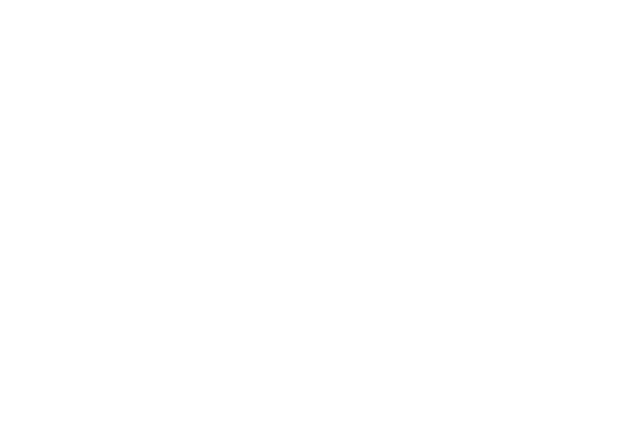
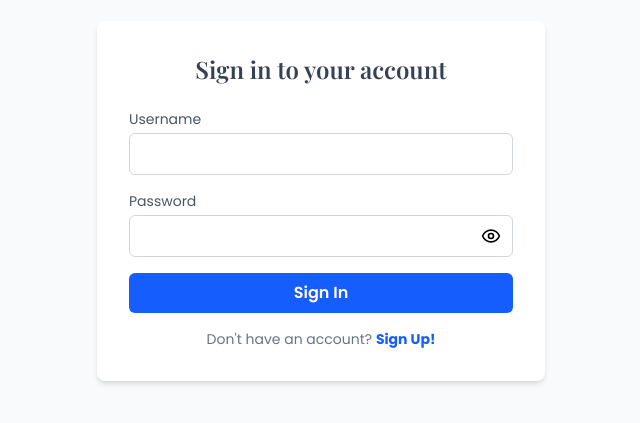
Before and after one commit to SRsoz/inspora-frontend, a React (Vite) app: page / in a window 1280 px wide. Shown: the part 199-622 px from the top of the page, without its empty margins (319-959 px from the left). Built offline with nearby package versions, Linux system fonts and the light colour scheme.

Commit message:
form component

```diff
--- a/src/App.tsx
+++ b/src/App.tsx
@@ -1,9 +1,17 @@
-import './App.css'
+import './App.css';
+import Form from './components/Form'; // importera din Form-komponent
+
 function App() {
   return (
     <div>
+      {/* Visa Sign In-formuläret */}
+      <Form mode="signin" />
+
+      {/* Om du vill testa Sign Up-formuläret istället, byt mode:
+      <Form mode="signup" />
+      */}
     </div>
   );
 }
 
-export default App
+export default App;
--- /dev/null
+++ b/src/components/Form.tsx
@@ -0,0 +1,104 @@
+import React, { useState } from "react";
+
+type FormProps = {
+  mode: "signin" | "signup";
+};
+
+const Form: React.FC<FormProps> = ({ mode }) => {
+  const [username, setUsername] = useState("");
+  const [email, setEmail] = useState("");
+  const [password, setPassword] = useState("");
+  const [showPassword, setShowPassword] = useState(false);
+
+  const handleSubmit = async (e: React.FormEvent) => {
+    e.preventDefault();
+
+    const payload = mode === "signin" ? { username, password } : { username, email, password };
+   const endpoint = mode === "signin" ? "/api/users/login" : "/api/users/register";
+
+    try {
+      const res = await fetch(endpoint, {
+        method: "POST",
+        headers: { "Content-Type": "application/json" },
+        body: JSON.stringify(payload),
+      });
+
+      const data = await res.json();
+
+      if (!res.ok) {
+        console.error(data.message || `${mode} failed`);
+        return;
+      }
+
+      if (mode === "signin") {
+        localStorage.setItem("token", data.token);
+        window.location.href = "/";
+      }
+    } catch (err) {
+      console.error("Error submitting form:", err);
+    }
+  };
+
+  const inputClass =
+    "w-full px-3 py-2 border border-gray-300 rounded-md focus:outline-none focus:border-blue-500";
+
+  return (
+    <div className="min-h-screen flex items-center justify-center bg-gray-50 px-4 font-poppins">
+      <div className="bg-white p-8 rounded-lg shadow-md w-full max-w-md text-center">
+        <h2 className="text-2xl font-semibold mb-6 text-gray-700 font-playfair">
+          {mode === "signin" ? "Sign in to your account" : "Sign up to Inspora"}
+        </h2>
+
+        <form className="flex flex-col gap-4" onSubmit={handleSubmit}>
+          {/* Username */}
+          <div className="text-left">
+            <label className="block text-sm text-gray-600 mb-1">Username</label>
+            <input type="text" value={username} onChange={e => setUsername(e.target.value)} required className={inputClass} />
+          </div>
+
+          {mode === "signup" && (
+            <div className="text-left">
+              <label className="block text-sm text-gray-600 mb-1">Email</label>
+              <input type="email" value={email} onChange={e => setEmail(e.target.value)} required className={inputClass} />
+            </div>
+          )}
+
+          <div className="text-left">
+            <label className="block text-sm text-gray-600 mb-1">Password</label>
+            <div className="relative flex items-center">
+              <input
+                type={showPassword ? "text" : "password"}
+                value={password}
+                onChange={e => setPassword(e.target.value)}
+                required
+                className={`${inputClass} pr-10`}
+              />
+              <img
+                src={showPassword ? "/eye-off.svg" : "/eye.svg"}
+                alt={showPassword ? "Hide password" : "Show password"}
+                className="absolute right-3 w-5 h-5 cursor-pointer"
+                onClick={() => setShowPassword(!showPassword)}
+              />
+            </div>
+          </div>
+
+          <button
+            type="submit"
+            className="bg-blue-600 text-white py-2 rounded-md font-semibold hover:bg-blue-700 transition cursor-pointer"
+          >
+            {mode === "signin" ? "Sign In" : "Sign Up"}
+          </button>
+        </form>
+
+        <p className="mt-4 text-sm text-gray-500">
+          {mode === "signin" ? "Don't have an account?" : "Already have an account?"}{" "}
+          <a href={mode === "signin" ? "/signup" : "/signin"} className="text-blue-600 font-bold hover:underline">
+            {mode === "signin" ? "Sign Up!" : "Sign In"}
+          </a>
+        </p>
+      </div>
+    </div>
+  );
+};
+
+export default Form;
--- a/src/index.css
+++ b/src/index.css
@@ -1,5 +1,14 @@
 @import url('https://fonts.googleapis.com/css2?family=Playfair+Display:wght@600&display=swap');
+@import url('https://fonts.googleapis.com/css2?family=Poppins:wght@400;500;600;700&display=swap');
 @import "tailwindcss";
+
+body {
+  font-family: 'Playfair Display', serif;
+}
+
+.font-poppins {
+  font-family: 'Poppins', sans-serif;
+}
 
 .font-playfair {
   font-family: 'Playfair Display', serif;
```
Also changed, not shown: public/eye-off.svg (added), public/eye.svg (added).
